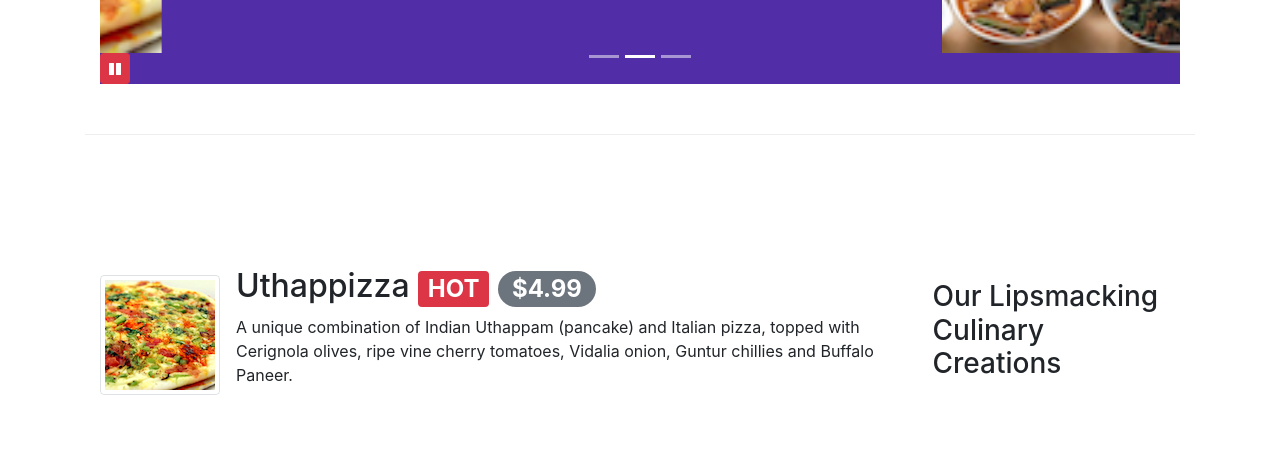
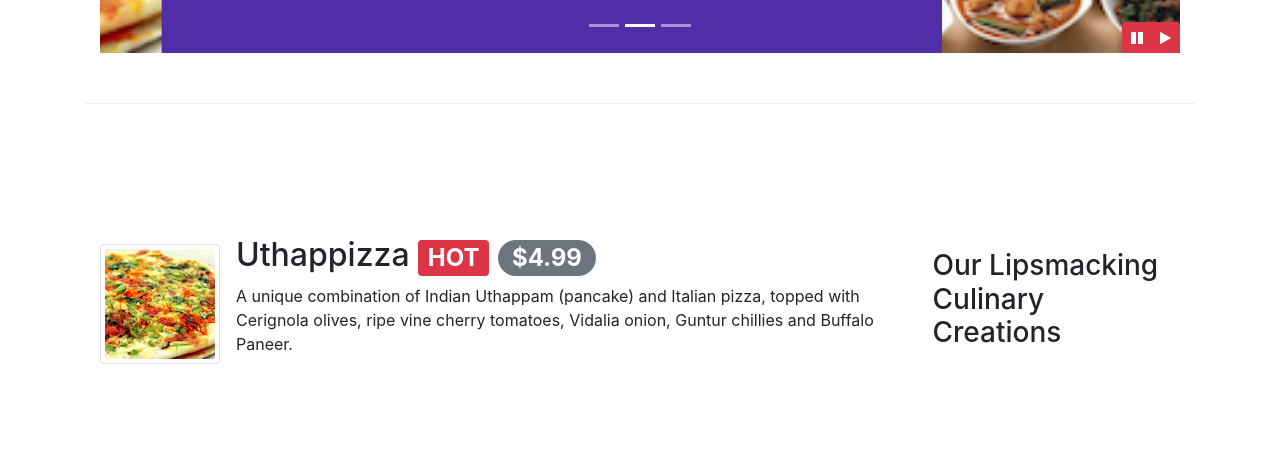
Before and after one commit to chinyro/bootstrap_test, a website: page index.html in a window 1280 px wide. Shown: the part 631-1100 px from the top of the page. Drawn offline with nearby package versions, Linux system fonts and the light colour scheme.

Commit message:
Bootstrap and Jquery

```diff
--- a/css/styles.css
+++ b/css/styles.css
@@ -57,3 +57,9 @@ body {
     left: 0;
     min-height: 300px;
 }
+
+#carouselButton {
+    right: 0px;
+    position: absolute;
+    bottom: 0px;
+}
--- a/index.html
+++ b/index.html
@@ -36,9 +36,9 @@
                 </div>
             </div>
         </nav>
+        <!--Login Modal-->
         <div id="loginModal" class="modal fade" role="dialog">
             <div class="modal-dialog modal-lg" role="content">
-                <!-- Login modal-->
                 <div class="modal-content">
                     <div class="modal-header">
                         <h4 class="modal-title">Login </h4>
@@ -73,9 +73,9 @@
                 </div>
             </div>
         </div>
+        <!-- Reservation Modal-->
         <div id="reservationModal" class="modal fade" role="dialog">
             <div class="modal-dialog modal-lg" role="content">
-                <!-- Reservation modal-->
                 <div class="modal-content">
                     <div class="modal-header">
                         <h4 class="modal-title">Reserve a Table</h4>
@@ -118,8 +118,7 @@
                                     </div>
                                 </div>
                             </div>
-
-
+                            <!-- Smoking section-->
                             <div class="form-group row">
                                 <label for="date-time" class="col-12 col-md-2 col-form-label">Section</label>
                                 <div class="btn-group btn-group-toggle col-12 col-md-10" data-toggle="buttons">
@@ -134,7 +133,7 @@
 
                                 </div>
                             </div>
-
+                            <!-- Date and Time section-->
                             <div class="form-group row">
                                 <label for="date-time" class="col-12 col-md-2 col-form-label">Date and Time</label>
                                 <div class="col-5 col-md-3">
@@ -144,7 +143,7 @@
                                     <input type="text" class="form-control" id="time" name="time" placeholder="Time">
                                 </div>
                             </div>
-
+                            <!--Reserve and Cancel Buttons-->
                             <div class="form-row">
                                 <div class="offset-md-2 col-md-10">
                                     <button type="button" class="btn btn-secondary ml-auto" data-dismiss="modal">Cancel</button>
@@ -156,6 +155,7 @@
                 </div>
             </div>
         </div>
+        <!--Jumbotron goes separated from above-->
         <header class="jumbotron">
             <div class="container">
                 <div class="row row-header">
@@ -177,7 +177,7 @@
                 </div>
             </div>
         </header>
-
+        <!--Carousel images-->
         <div class="container">
             <div class="row row-content">
                 <div class="col">
@@ -230,9 +230,14 @@
                         <a class="carousel-control-next" href="#mycarousel" role="button" data-slide="next">
                             <span class="carousel-control-next-icon"></span>
                         </a>
-                        <button class="btn btn-danger btn-sm" id="carouselButton">
-                            <span id="carousel-button-icon" class="fa fa-pause"></span>
-                        </button>
+                        <div class="btn-group" id="carouselButton">
+                            <button class="btn btn-danger btn-sm" id="carousel-pause">
+                                <span class="fa fa-pause"></span>
+                            </button>
+                            <button class="btn btn-danger btn-sm" id="carousel-play">
+                                <span class="fa fa-play"></span>
+                            </button>
+                        </div>
                     </div>
                 </div>
             </div>
@@ -253,8 +258,7 @@
                     </div>
                 </div>
             </div>
-
-
+            <!--Card sections-->
             <div class="row row-content align-items-center">
                 <div class="col-12 col-sm-4 col-md-3">
                     <h3>This Month's Promotions</h3>
@@ -297,7 +301,7 @@
 
         </div>
         </div>
-
+        <!--Footer Section-->
         <footer class="footer">
             <div class="container">
                 <div class="row">
@@ -344,7 +348,7 @@
         <script src="node_modules/jquery/dist/jquery.slim.min.js"></script>
         <script src="node_modules/popper.js/dist/umd/popper.min.js"></script>
         <script src="node_modules/bootstrap/dist/js/bootstrap.min.js"></script>
-
+        <!--JS Elements before /body-->
         <script>
             $("#reservationButton").click(function () {
                 $('#reservationModal').modal('toggle')
@@ -354,6 +358,17 @@
             });
 
         </script>
+        <script>
+            $(document).ready(function() {
+                $('#mycarousel').carousel({interval: 2000 });
+                $('#carousel-pause').click(function() {
+                    $(#mycarousel).carousel('pause');
+                });
+                $('#carousel-play').click(function() {
+                    $(#mycarousel).carousel('cycle');
+                });
+            });
+        </script>
     </body>
 
 </html>
```
